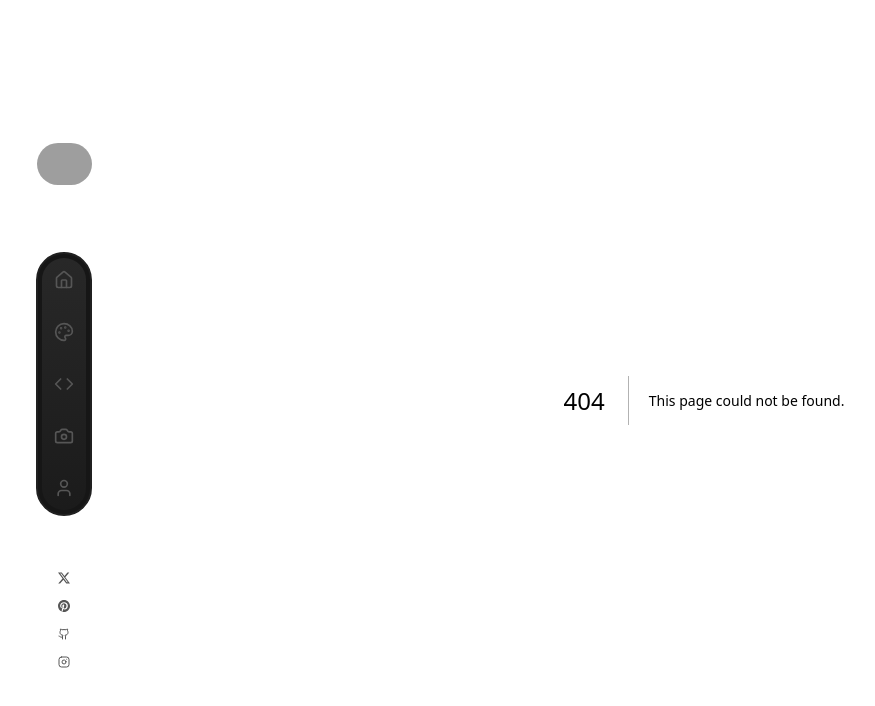
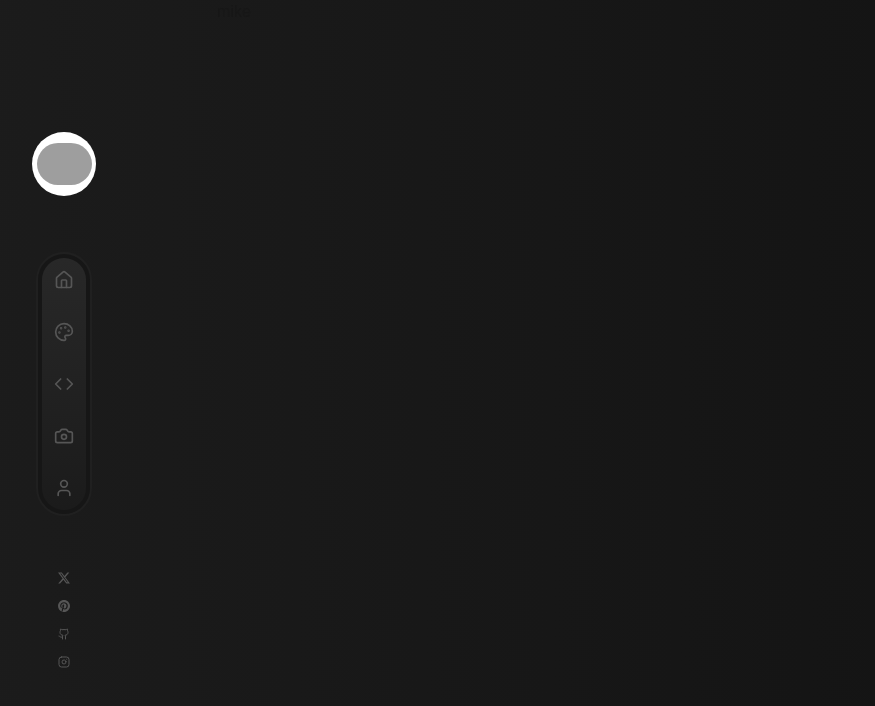
Before and after one commit to Omikhe/msakamike, a Next.js app: page /design in a window 1280 px wide. Before the commit this address had no page. Shown: the top 706 px of the page, without its empty margins (89-964 px from the left). Built offline with nearby package versions, Linux system fonts and the light colour scheme; grey boxes are pictures that could not be loaded.

Commit message:
create and boilerplate code

```diff
--- /dev/null
+++ b/app/design/page.tsx
@@ -0,0 +1,8 @@
+"use client"
+export default function Design(){
+    return(
+        <div>
+            mike
+        </div>
+    )
+}
```
